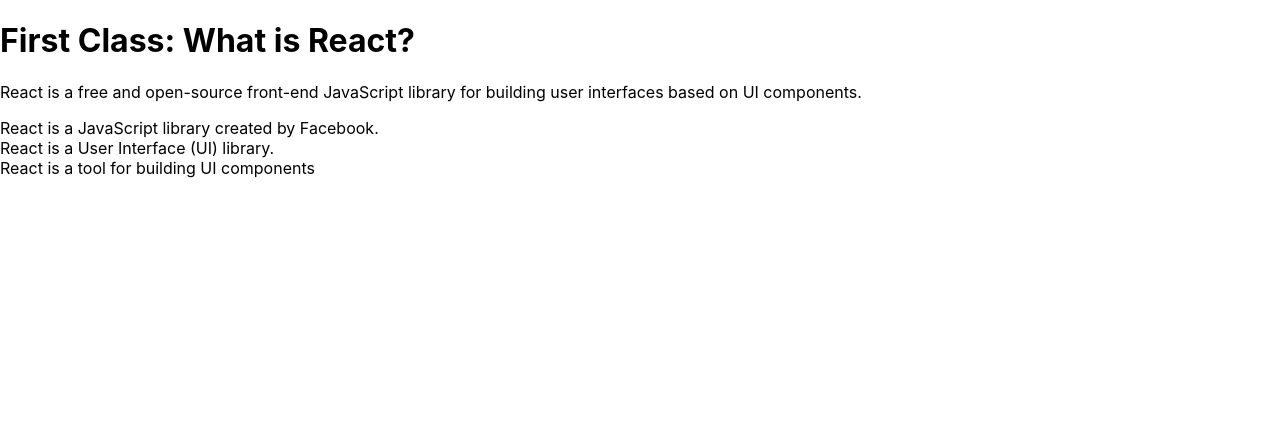
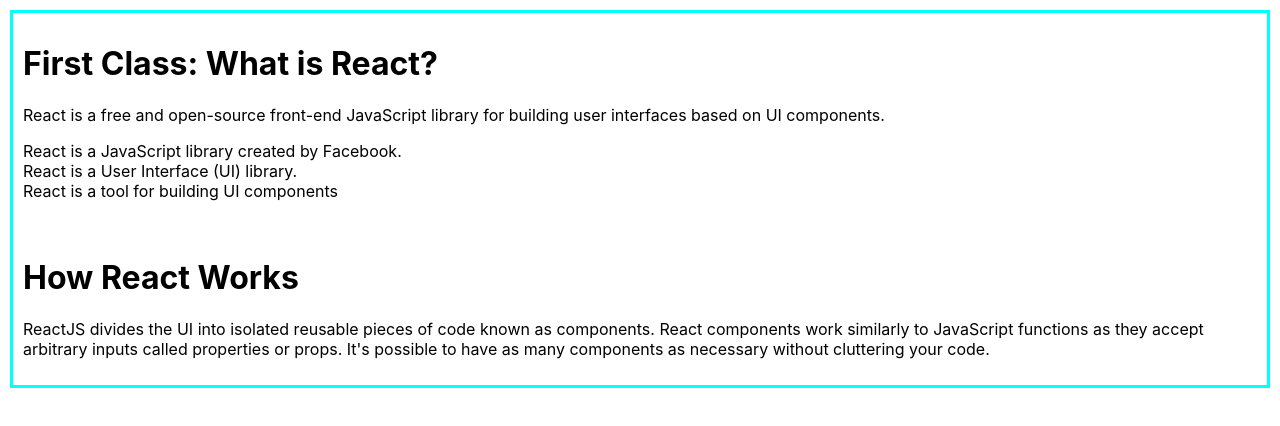
Before and after one commit to khaled39ab/React-With-LWS, a React (Create React App) app: page / in a window 1280 px wide. Shown: the top 426 px of the page. Built offline with nearby package versions, Linux system fonts and the light colour scheme.

Commit message:
learn what is react and how it works

```diff
--- a/src/class/AboutReact.js
+++ b/src/class/AboutReact.js
@@ -2,12 +2,16 @@ import React from 'react';
 
 const AboutReact = () => {
     return (
-        <div>
+        <div style={{'border':'3px solid cyan', 'padding': '10px', 'margin': '10px'}}>
             <h1>First Class: What is React? </h1>
             <p>React is a free and open-source front-end JavaScript library for building user interfaces based on UI components.</p>
             <p>React is a JavaScript library created by Facebook. <br />
                 React is a User Interface (UI) library. <br />
                 React is a tool for building UI components</p>
+
+            <br />
+            <h1>How React Works</h1>
+            <p>ReactJS divides the UI into isolated reusable pieces of code known as components. React components work similarly to JavaScript functions as they accept arbitrary inputs called properties or props. It's possible to have as many components as necessary without cluttering your code.</p>
         </div>
     );
 };
```
